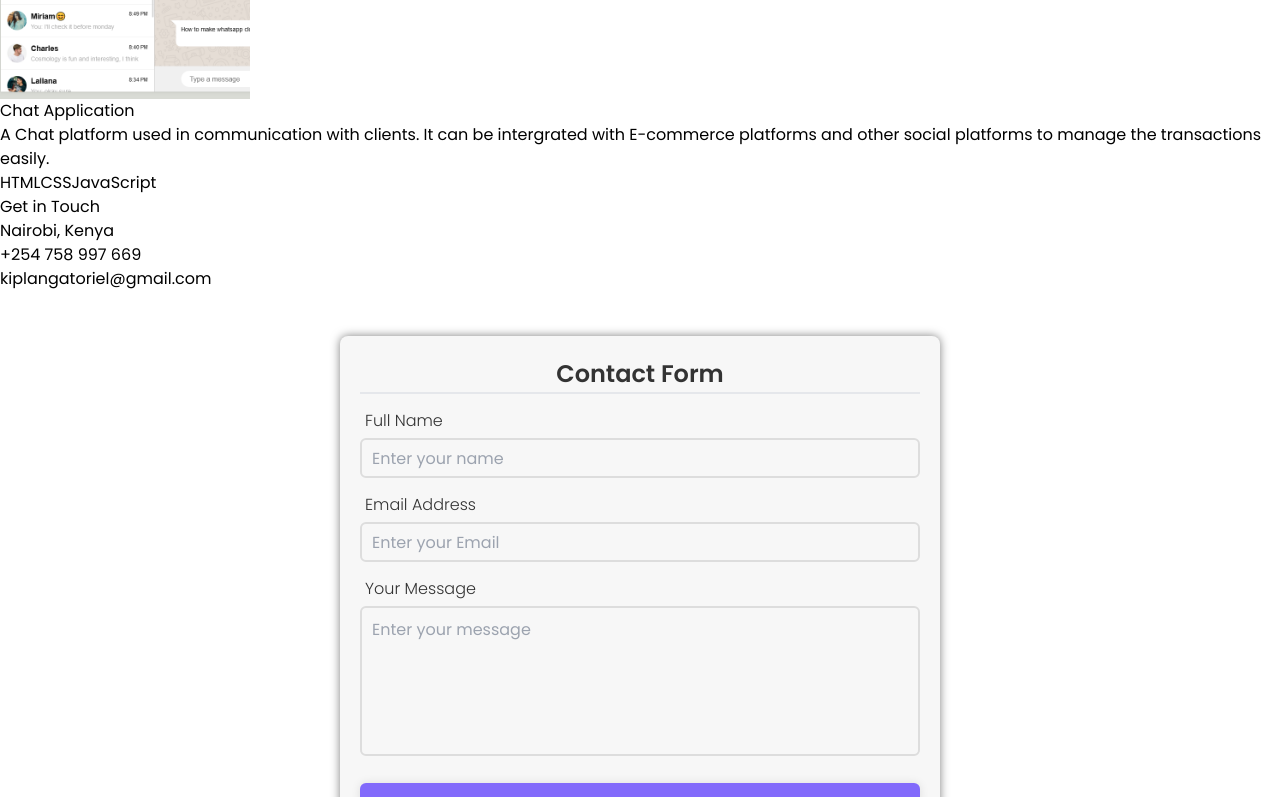
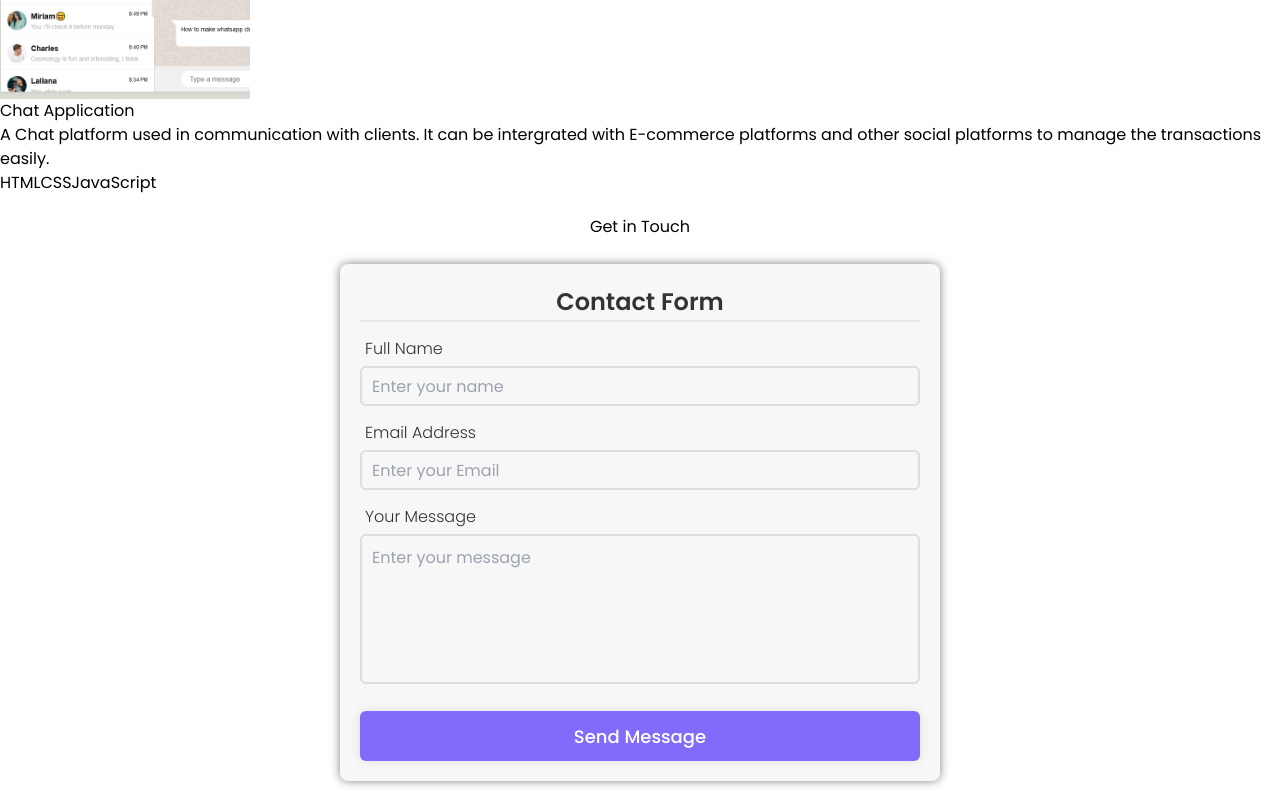
Before and after one commit to orii-blackmark/oriel-portfolio, a React (Vite) app: page / in a window 1280 px wide. Shown: the part 3940-4737 px from the top of the page. Built offline with nearby package versions, Linux system fonts and the light colour scheme.

Commit message:
Modified the contact components to be more efficient

```diff
--- a/src/App.jsx
+++ b/src/App.jsx
@@ -1,5 +1,4 @@
 import About from "./components/About";
-import Contact from "./components/Contact";
 import Contacts from "./components/Contacts";
 import Experience from "./components/Experience";
 import Hero from "./components/Hero";
@@ -20,7 +19,6 @@ const App = () => {
         <Technologies />
         <Experience />
         <Projects />
-        <Contact />
         <Contacts />
       </div>
     </div>
--- a/src/assets/contact.css
+++ b/src/assets/contact.css
@@ -4,14 +4,15 @@
   align-items: center;
   min-height: 60vh;
   background: transparent;
-  padding: 20px; /* Add padding to prevent content from touching the edges on small screens */
+  padding: 20px;
+  flex-direction: column;
 }
 
 form {
-  max-width: 600px; /* Allow the form to take full width on small screens */
+  max-width: 600px;
   width: 100%;
   background: #f7f7f7;
-  padding: 20px; /* Adjusted padding for better spacing on small screens */
+  padding: 20px;
   border-radius: 8px;
   box-shadow: 0 0 10px rgba(0, 0, 0, 0.5);
   color: #333;
@@ -19,7 +20,7 @@ form {
 }
 
 form h2 {
-  font-size: 24px; /* Reduced font size for better fit on small screens */
+  font-size: 24px;
   text-align: center;
   font-weight: 600;
   border-bottom-width: 2px;
--- a/src/components/Contact.jsx
+++ /dev/null
@@ -1,41 +0,0 @@
-import { CONTACT } from "../constants";
-import { motion } from "framer-motion";
-
-const Contact = () => {
-  return (
-    <div className="border-b border-neutral-900 pb-20">
-      <motion.h2
-        whileInView={{ opacity: 1, y: 0 }}
-        initial={{ opacity: 0, y: -100 }}
-        transition={{ duration: 0.5 }}
-        className="my-10 text-center text-4xl"
-      >
-        {" "}
-        Get in Touch
-      </motion.h2>
-      <div className="text-center tracking-tighter">
-        <motion.p
-          whileInView={{ opacity: 1, x: 0 }}
-          initial={{ opacity: 0, x: -100 }}
-          transition={{ duration: 1 }}
-          className="my-4"
-        >
-          {CONTACT.address}
-        </motion.p>
-        <motion.p
-          whileInView={{ opacity: 1, x: 0 }}
-          initial={{ opacity: 0, x: 100 }}
-          transition={{ duration: 1 }}
-          className="my-4"
-        >
-          {CONTACT.phoneNo}
-        </motion.p>
-        <a href="#" className="border-b">
-          {CONTACT.email}
-        </a>
-      </div>
-    </div>
-  );
-};
-
-export default Contact;
--- a/src/components/Contacts.jsx
+++ b/src/components/Contacts.jsx
@@ -1,5 +1,6 @@
 import "../assets/contact.css";
 import Swal from "sweetalert2";
+import { motion } from "framer-motion";
 import { useState } from "react";
 
 const Contacts = () => {
@@ -53,7 +54,21 @@ const Contacts = () => {
 
   return (
     <section className="contact">
-      <form onSubmit={onSubmit}>
+      <motion.h2
+        whileInView={{ opacity: 1, y: 0 }}
+        initial={{ opacity: 0, y: -100 }}
+        transition={{ duration: 0.5 }}
+        className="my-10 text-center text-4xl"
+      >
+        {" "}
+        Get in Touch
+      </motion.h2>
+      <motion.form
+        whileInView={{ opacity: 1, x: 0 }}
+        initial={{ opacity: 0, x: -100 }}
+        transition={{ duration: 0.5 }}
+        onSubmit={onSubmit}
+      >
         <h2>Contact Form</h2>
         <div className="input-box">
           <label htmlFor="name">Full Name</label>
@@ -87,7 +102,7 @@ const Contacts = () => {
         <button type="submit" disabled={isLoading}>
           {isLoading ? "Sending..." : "Send Message"}
         </button>
-      </form>
+      </motion.form>
     </section>
   );
 };
```
